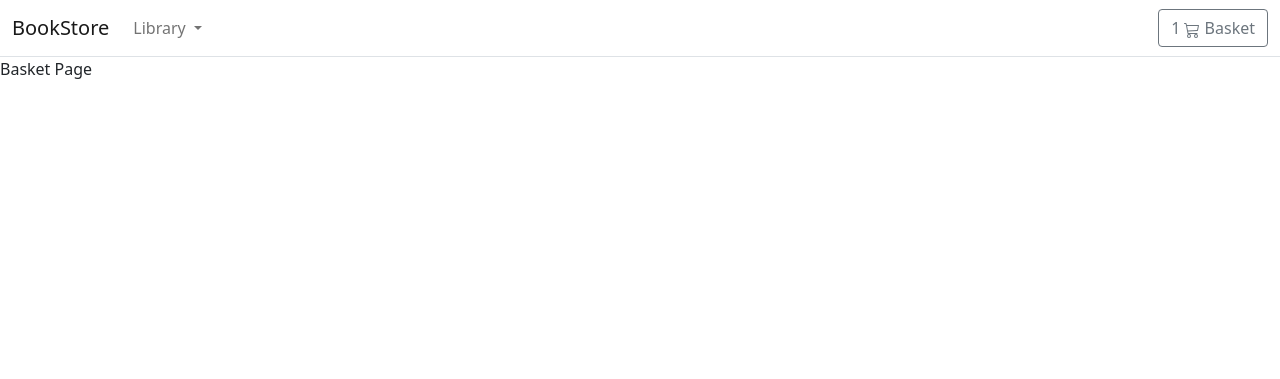
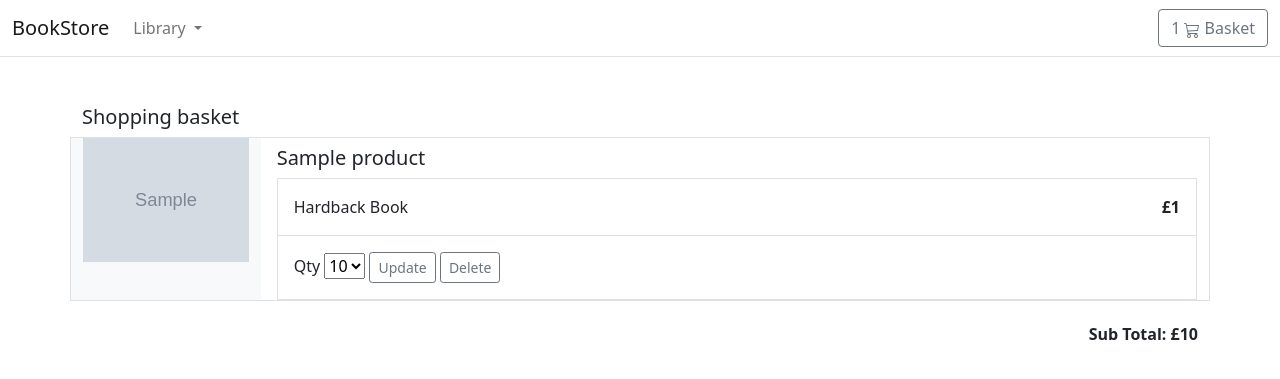
Before and after one commit to JacobCrown/Ecommerce-Website, a Django app: template templates/store/basket/summary.html in a window 1280 px wide. Shown: the top 379 px of the page. Run offline with Django 3.2, Linux system fonts and the light colour scheme; the template is opened without the code that fills it: most values are stand-ins (such as "Sample title", 1, 10 or a date in 2020); grey boxes marked "Sample" are stand-in pictures.

Commit message:
add iterating over session basket data

```diff
--- a/basket/views.py
+++ b/basket/views.py
@@ -5,7 +5,8 @@ from store.models import Product
 from .basket import Basket
 
 def basket_summary(request):
-    return render(request, 'store/basket/summary.html')
+    basket = Basket(request)
+    return render(request, 'store/basket/summary.html', {'basket': basket})
 
 def basket_add(request):
     basket = Basket(request)
--- a/templates/store/basket/summary.html
+++ b/templates/store/basket/summary.html
@@ -2,5 +2,60 @@
 {% block title %}Basket Summary{% endblock %}
 
 {% block content %}
-    Basket Page
+<main class="pt-5">
+    <div class="container">
+      <h1 class="h5">Shopping basket</h1>
+      {% for item in basket %}
+      {% with product=item.product %}
+
+      <div data-index="{{product.id}}" class="row mb-4 border product-item">
+        <div class="col-md-3 col-lg-2 order-md-first bg-light">
+          <img class="img-fluid mx-auto d-block" width="240px" alt="Responsive image" src="{{ product.image.url }}">
+        </div>
+        <div class="col-md-9 col-lg-10 ps-md-3 ps-lg-10">
+          <a href="{{ product.get_absolute_url }}" class="text-decoration-none text-reset">
+            <h1 class="h5 pt-2">{{ product.title }}</h1>
+          </a>
+          <div class="border">
+            <div class="col border-bottom">
+              <div class="row p-3">
+                <div class="col-6">Hardback Book</div>
+                <div class="col-6 text-end"><span class="h6 fw-bold">£{{ item.total_price }}</span></div>
+              </div>
+            </div>
+            <div class="col">
+              <div class="row p-3">
+                <div class="col-12">
+                  <label for="select">Qty</label>
+                  <select id="select{{product.id}}">
+                    <option selected>
+                      {{item.qty}}
+                    </option>
+                    <option value="">1</option>
+                    <option value="">2</option>
+                    <option value="">3</option>
+                    <option value="">4</option>
+                  </select>
+                  <button type="button" id="update-button" data-index="{{product.id}}"
+                    class="btn btn-outline-secondary btn-sm update-button">
+                    Update
+                  </button>
+                  <button type="button" id="delete-button" data-index="{{product.id}}"
+                    class="btn btn-outline-secondary btn-sm delete-button">
+                    Delete
+                  </button>
+                </div>
+              </div>
+            </div>
+          </div>
+        </div>
+      </div>
+
+      {% endwith %}
+      {% endfor %}
+      <div class="col-12 text-end">
+        <div class="h6 fw-bold">Sub Total: £<div id="subtotal" class="d-inline-flex">{{basket.get_total_price}}</div></div>
+      </div>
+    </div>
+  </main>
 {% endblock content %}
```
Also changed, not shown: basket/basket.py (+18 -0 lines).
